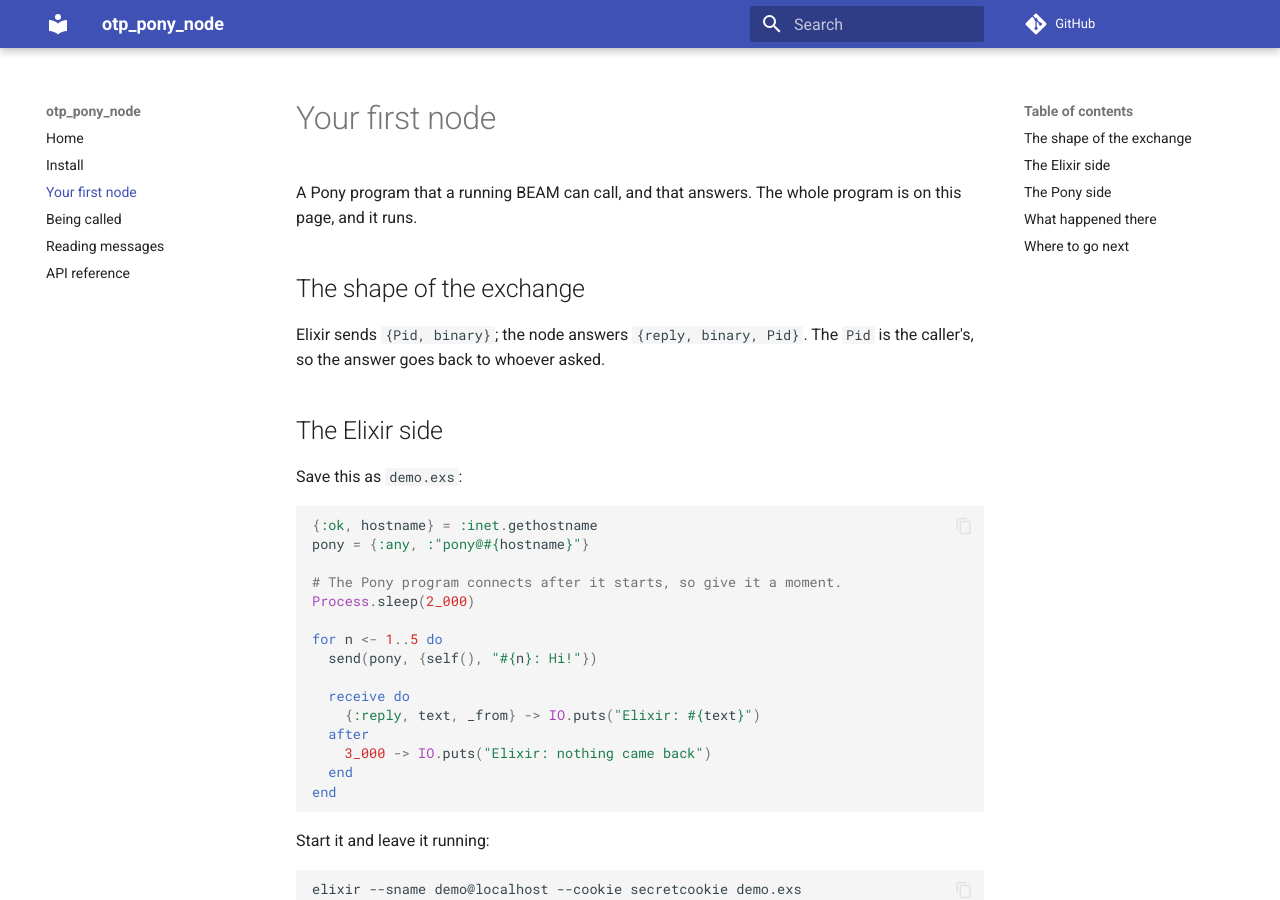
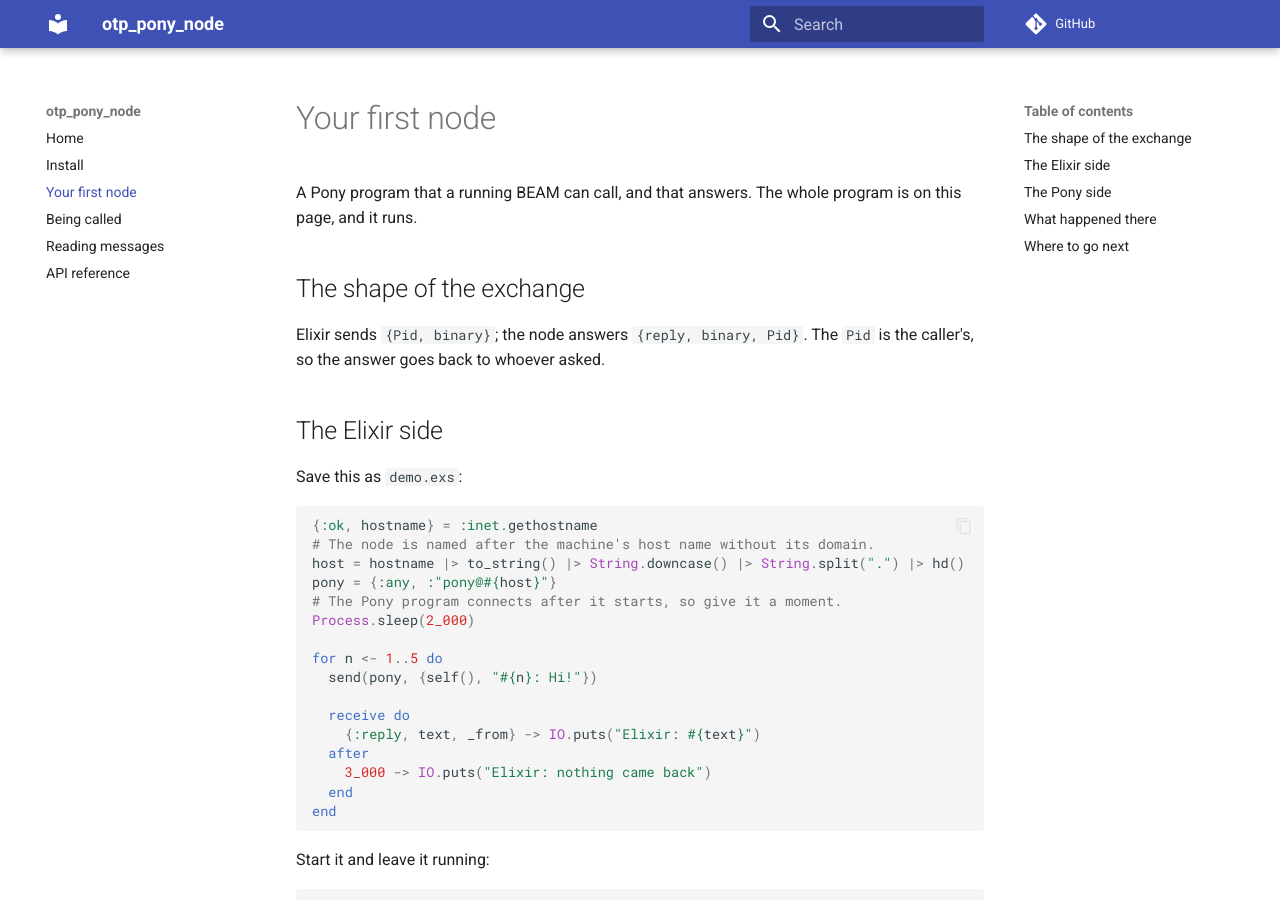
Before and after one commit to d-led/otp_pony_node, an MkDocs documentation site: the page built from docs/tutorial.md, in a window 1280 px wide and 900 px high. Built offline with MkDocs 1.6.1 and Material for MkDocs 9.7.7, drawn with Linux system fonts in a browser that asks for light colours; comment, search, counter and statistics services are not loaded.

Commit message:
fix: address the demo's node by the name it is given
The Elixir side of the demo built the node name from the host name the
kernel answered with, which on a machine with a domain is the long one, and a
node of this library is named without it.  Both names are cut the same way
now, and the version the install line names is 0.7.1.

````diff
--- a/corral.json
+++ b/corral.json
@@ -8,7 +8,7 @@
     "homepage": "https://github.com/d-led/otp_pony_node",
     "license": "MPL-2.0",
     "documentation_url": "https://github.com/d-led/otp_pony_node/blob/master/README.md",
-    "version": "0.7.0",
+    "version": "0.7.1",
     "name": "otp_pony_node"
   }
 }
--- a/docs/tutorial.md
+++ b/docs/tutorial.md
@@ -14,8 +14,9 @@ Save this as `demo.exs`:
 
 ```elixir
 {:ok, hostname} = :inet.gethostname
-pony = {:any, :"pony@#{hostname}"}
-
+# The node is named after the machine's host name without its domain.
+host = hostname |> to_string() |> String.downcase() |> String.split(".") |> hd()
+pony = {:any, :"pony@#{host}"}
 # The Pony program connects after it starts, so give it a moment.
 Process.sleep(2_000)
 
````
Also changed, not shown: README.md (+1 -1 lines), docs/install.md (+1 -1 lines), 2 other files.
